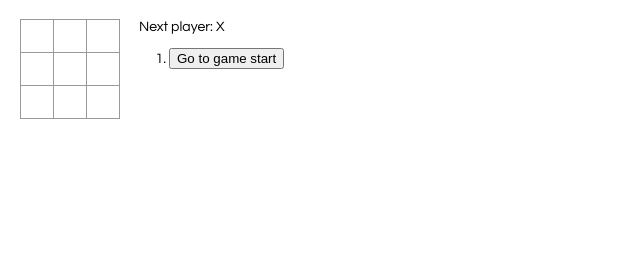
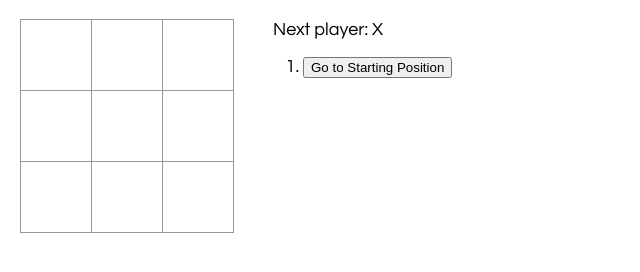
Before and after one commit to Ayub-Yassef/ticTacToe, a React app: page / in a window 1280 px wide. Shown: the whole page, without its empty margins (0-640 px from the left). Built offline with nearby package versions, Linux system fonts and the light colour scheme.

Commit message:
first React app

```diff
--- a/src/index.css
+++ b/src/index.css
@@ -1,5 +1,5 @@
 body {
-    font: 14px "Century Gothic", Futura, sans-serif;
+    font: 72px "Century Gothic", Futura, sans-serif;
     margin: 20px;
 }
 
@@ -25,12 +25,12 @@ ul {
     font-size: 24px;
     font-weight: bold;
     line-height: 34px;
-    height: 34px;
+    height: 72px;
     margin-right: -1px;
     margin-top: -1px;
     padding: 0;
     text-align: center;
-    width: 34px;
+    width: 72px;
 }
 
 .square:focus {
@@ -47,5 +47,6 @@ ul {
 }
 
 .game-info {
-    margin-left: 20px;
+    margin-left: 40px;
+    font-size: large;
 }
--- a/src/index.js
+++ b/src/index.js
@@ -83,8 +83,8 @@ class Game extends React.Component {
         const winner = calculateWinner(current.squares);
         const moves = history.map((step, move) => {
             const desc = move ?
-                'Go to move #' + move :
-                'Go to game start';
+                'Go to move no.' + move :
+                'Go to Starting Position';
             return (
                 <li key={move}>
                     <button onClick={() => this.jumpTo(move)}>{desc}</button>
```
